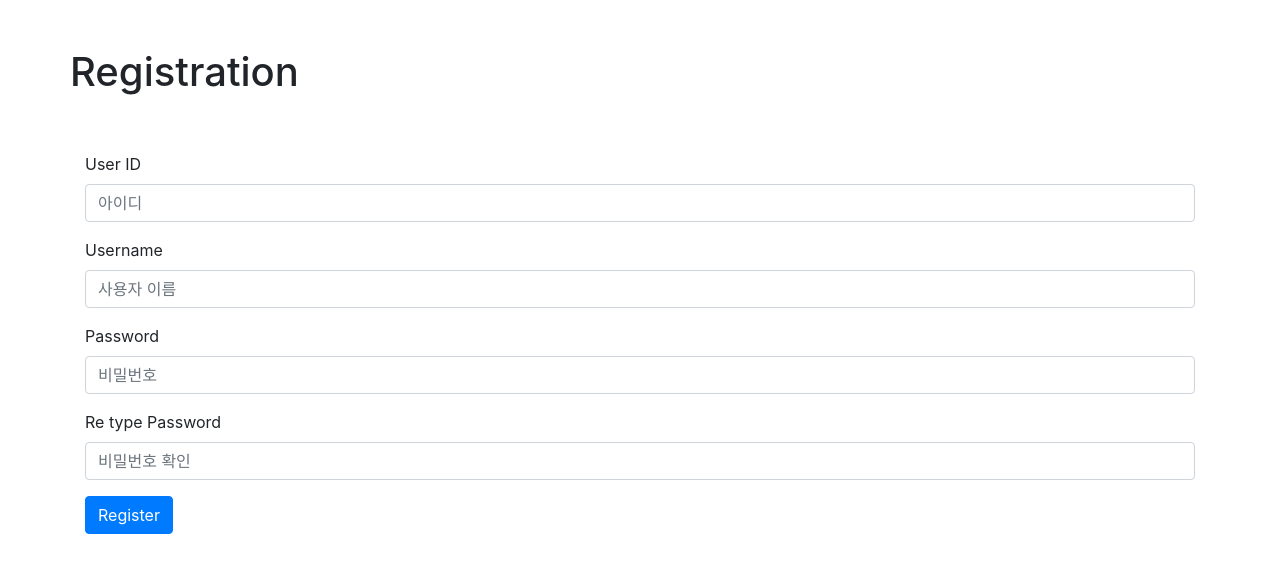
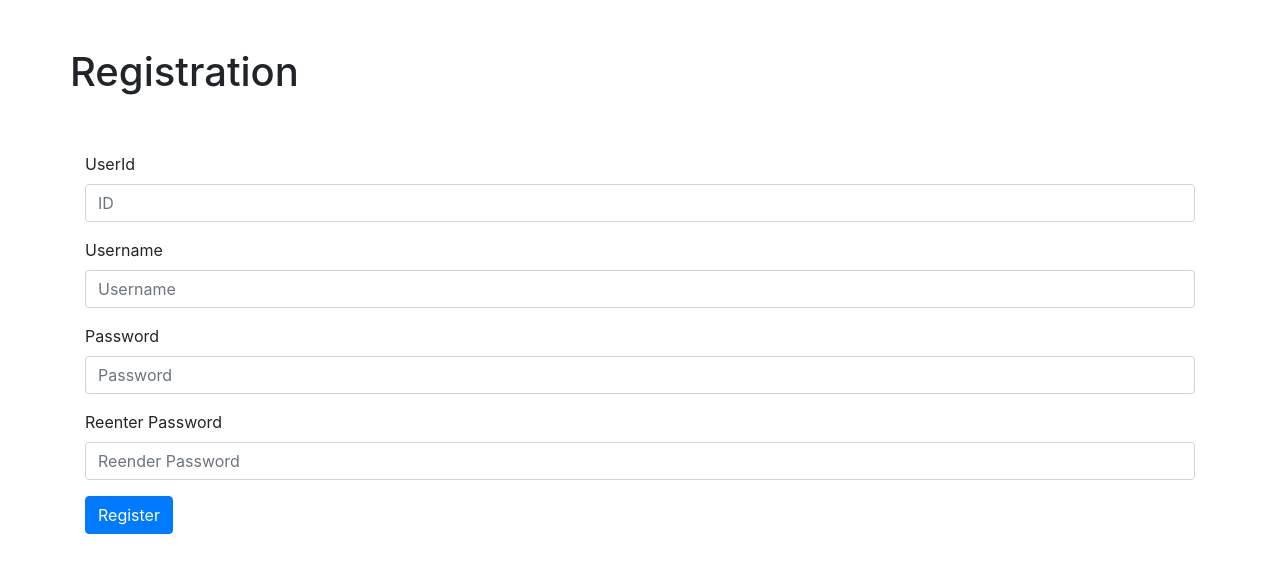
Before and after one commit to taeheelee90/flask_tutorial, a Flask app: page /register in a window 1280 px wide. Shown: the top 573 px of the page. Run offline with Flask 2, Linux system fonts and the light colour scheme; some libraries are stand-ins or nearby versions.

Commit message:
Applied Flask-WTF form validator

```diff
--- a/app.py
+++ b/app.py
@@ -4,6 +4,8 @@ from flask import render_template
 from flask import request # for HTTP methods
 from flask import redirect
 from models import db
+from flask_wtf.csrf import CSRFProtect
+from forms import RegistrationForm
 
 from models import WebUser
 
@@ -11,25 +13,17 @@ app = Flask(__name__)
 
 @app.route('/register', methods=['GET', 'POST'])
 def register():
-    if request.method == 'POST':
-         #get data from form
-        userid = request.form.get('userid')
-        username = request.form.get('username')
-        password = request.form.get('password')
-        re_password = request.form.get('re-password')
+    form = RegistrationForm()
+    if form.validate_on_submit():
+        webUser = WebUser()
+        webUser.userid = form.data.get('userid')
+        webUser.username = form.data.get('username')
+        webUser.password = form.data.get('password')
 
-        #validate: not null
-        if (userid and username and password and re_password) and password == re_password:
-            #Save data
-            webUser = WebUser()
-            webUser.userid = userid
-            webUser.username = username
-            webUser.password = password
-
-            db.session.add(webUser)
-            db.session.commit()
-            return redirect('/')
-    return render_template('registration.html')
+        db.session.add(webUser)
+        db.session.commit()
+        return redirect('/')
+    return render_template('registration.html', form=form)
 
 @app.route('/')
 def hello():
@@ -43,7 +37,9 @@ if __name__ == "__main__":
     app.config['SQLALCHEMY_DATABASE_URI'] = 'sqlite:///' + dbfile
     app.config['SQLALCHEMY_COMMIT_ON_TEARDOWN'] = True
     app.config['SQLALCHEMY_TRACK_MODIFICATIONS'] = False
+    app.config['SECRET_KEY'] = 'adlfkja;fladfa' #random String
 
+    csrf = CSRFProtect()
     db.init_app(app)
     db.app = app
     db.create_all()
--- /dev/null
+++ b/forms.py
@@ -0,0 +1,10 @@
+from flask_wtf import FlaskForm
+from wtforms import StringField
+from wtforms import PasswordField
+from wtforms.validators import DataRequired, EqualTo
+
+class RegistrationForm(FlaskForm):
+    userid = StringField('userid', validators=[DataRequired()])
+    username = StringField('username', validators=[DataRequired()])
+    password = PasswordField('password', validators=[DataRequired(), EqualTo('repassword')])
+    repassword = PasswordField('repassword', validators=[DataRequired()])
--- a/templates/registration.html
+++ b/templates/registration.html
@@ -23,21 +23,30 @@
     <div class="row mt-5">
       <div class="col-12">
         <form method="POST">
+          {{form.csrf_token}}
           <div class="form-group">
-            <label for="userid">User ID</label>
-            <input type="text" class="form-control" id="userid" placeholder="아이디" name="userid" />
+            <!--<label for="userid">User ID</label>
+            <input type="text" class="form-control" id="userid" placeholder="아이디" name="userid" /> -->
+            {{form.userid.label("UserId")}}
+            {{form.userid(class="form-control", placeholder = "ID")}}
           </div>
           <div class="form-group">
-            <label for="username">Username</label>
-            <input type="text" class="form-control" id="username" placeholder="사용자 이름" name="username" />
+            <!--<label for="username">Username</label>
+            <input type="text" class="form-control" id="username" placeholder="사용자 이름" name="username" /> -->
+            {{form.username.label("Username")}}
+            {{form.username(class="form-control", placeholder = "Username")}}
           </div>
           <div class="form-group">
-            <label for="password">Password</label>
-            <input type="password" class="form-control" id="password" placeholder="비밀번호" name="password" />
+            <!--<label for="password">Password</label>
+            <input type="password" class="form-control" id="password" placeholder="비밀번호" name="password" />  -->
+            {{form.password.label("Password")}}
+            {{form.password(class="form-control", placeholder = "Password")}}
           </div>
           <div class="form-group">
-            <label for="re-password">Re type Password</label>
-            <input type="password" class="form-control" id="re-password" placeholder="비밀번호 확인" name="re-password" />
+            <!--<label for="re-password">Re type Password</label>
+            <input type="password" class="form-control" id="re-password" placeholder="비밀번호 확인" name="re-password" />  -->
+            {{form.repassword.label("Reenter Password")}}
+            {{form.repassword(class="form-control", placeholder = "Reender Password")}}
           </div>
           <button type="submit" class="btn btn-primary">Register</button>
         </form>
```
Also changed, not shown: db.sqlite.
